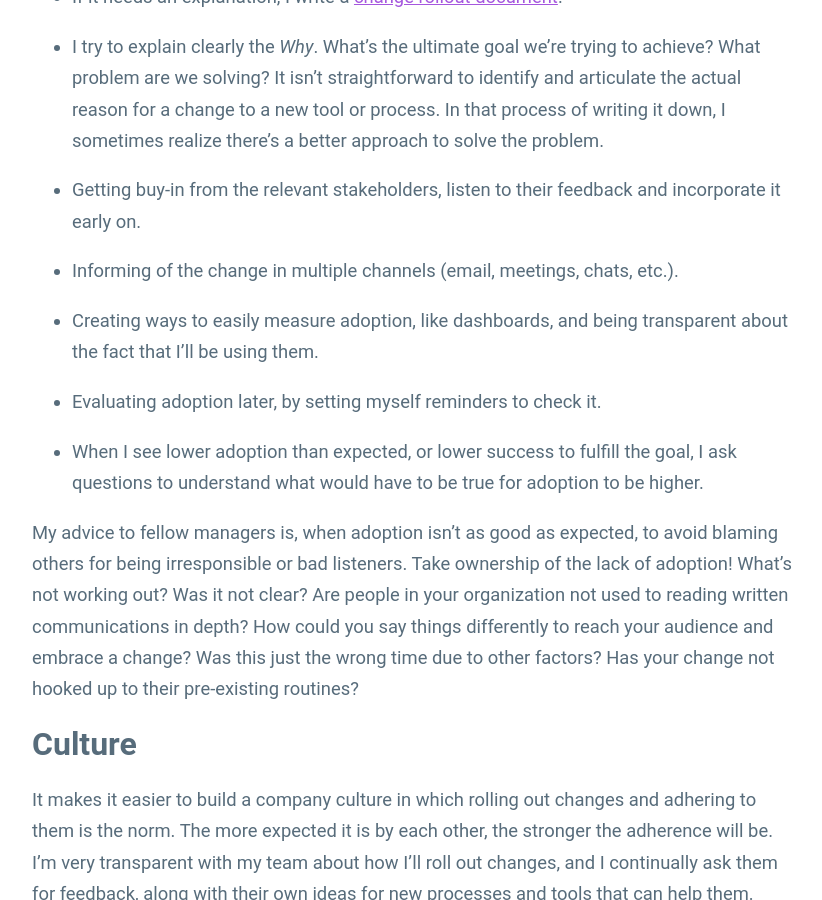
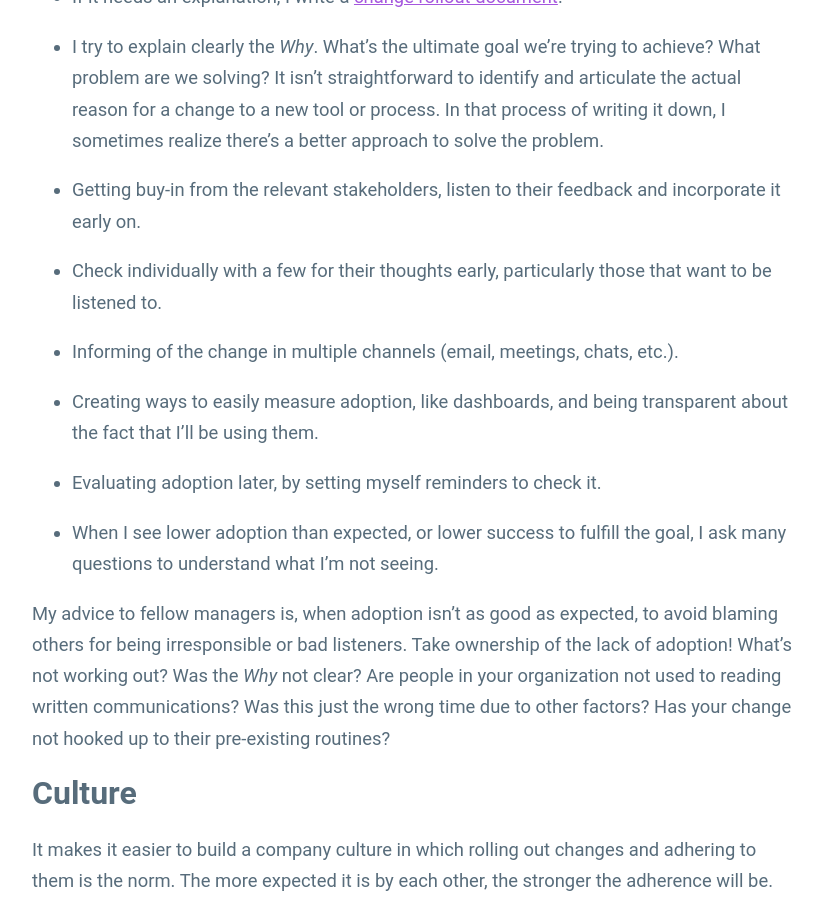
Before and after one commit to guillermodlpa/site, a Jekyll site: the page built from _posts/2021-11-28-thoughts-on-adoption-of-new-tools-and-processes.markdown, in a window 1280 px wide and 900 px high, scrolled down 1723 px. Shown: the whole window, without its empty margins (228-1050 px from the left). Built offline with Jekyll 4.4.1, drawn with Linux system fonts in a browser that asks for light colours.

Commit message:
Updated Thoughts On Adoption Of New Tools And Processes

```diff
--- a/_posts/2021-11-28-thoughts-on-adoption-of-new-tools-and-processes.markdown
+++ b/_posts/2021-11-28-thoughts-on-adoption-of-new-tools-and-processes.markdown
@@ -31,15 +31,17 @@ With the mindset of being fully responsible for the (lack of) adoption of a chan
 
 * Getting buy-in from the relevant stakeholders, listen to their feedback and incorporate it early on.
 
+* Check individually with a few for their thoughts early, particularly those that want to be listened to.
+
 * Informing of the change in multiple channels (email, meetings, chats, etc.).
 
 * Creating ways to easily measure adoption, like dashboards, and being transparent about the fact that I'll be using them.
 
 * Evaluating adoption later, by setting myself reminders to check it.
 
-* When I see lower adoption than expected, or lower success to fulfill the goal, I ask questions  to understand what would have to be true for adoption to be higher.
+* When I see lower adoption than expected, or lower success to fulfill the goal, I ask many questions  to understand what I'm not seeing.
 
-My advice to fellow managers is, when adoption isn't as good as expected, to avoid blaming others for being irresponsible or bad listeners. Take ownership of the lack of adoption! What's not working out? Was it not clear? Are people in your organization not used to reading written communications in depth? How could you say things differently to reach your audience and embrace a change? Was this just the wrong time due to other factors? Has your change not hooked up to their pre-existing routines?
+My advice to fellow managers is, when adoption isn't as good as expected, to avoid blaming others for being irresponsible or bad listeners. Take ownership of the lack of adoption! What's not working out? Was the *Why* not clear? Are people in your organization not used to reading written communications? Was this just the wrong time due to other factors? Has your change not hooked up to their pre-existing routines?
 
 # Culture
 
```
